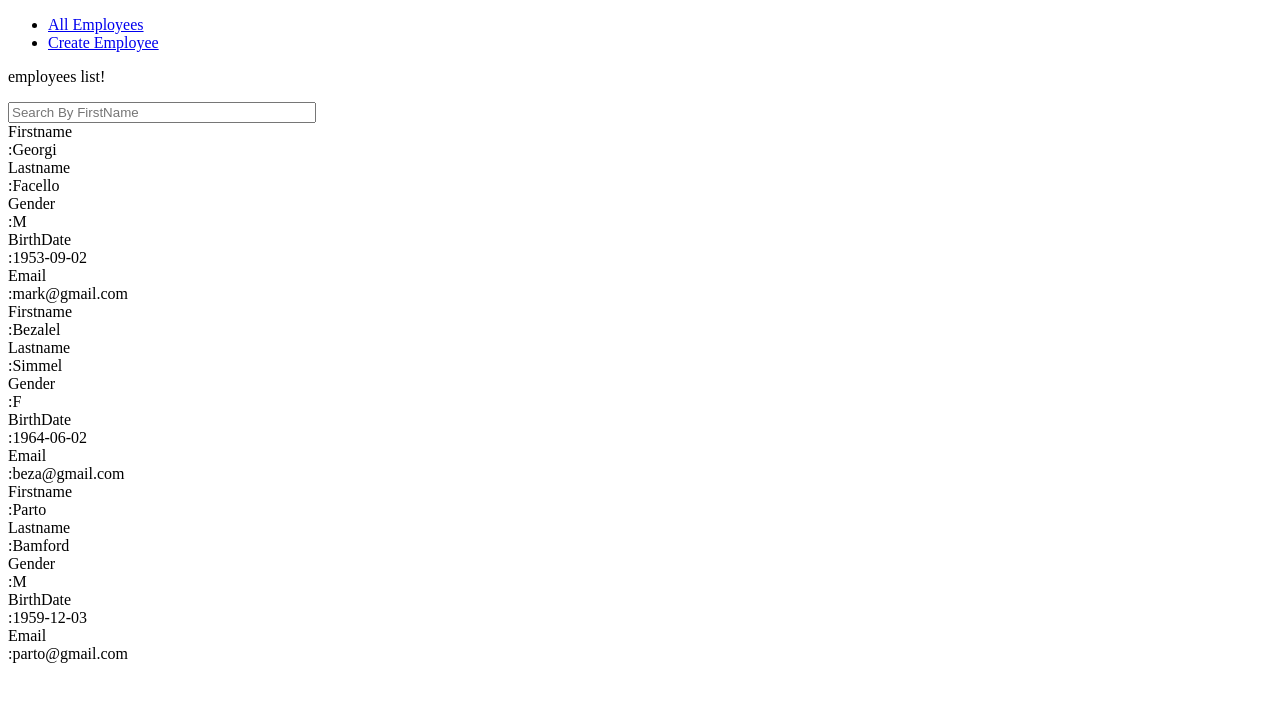
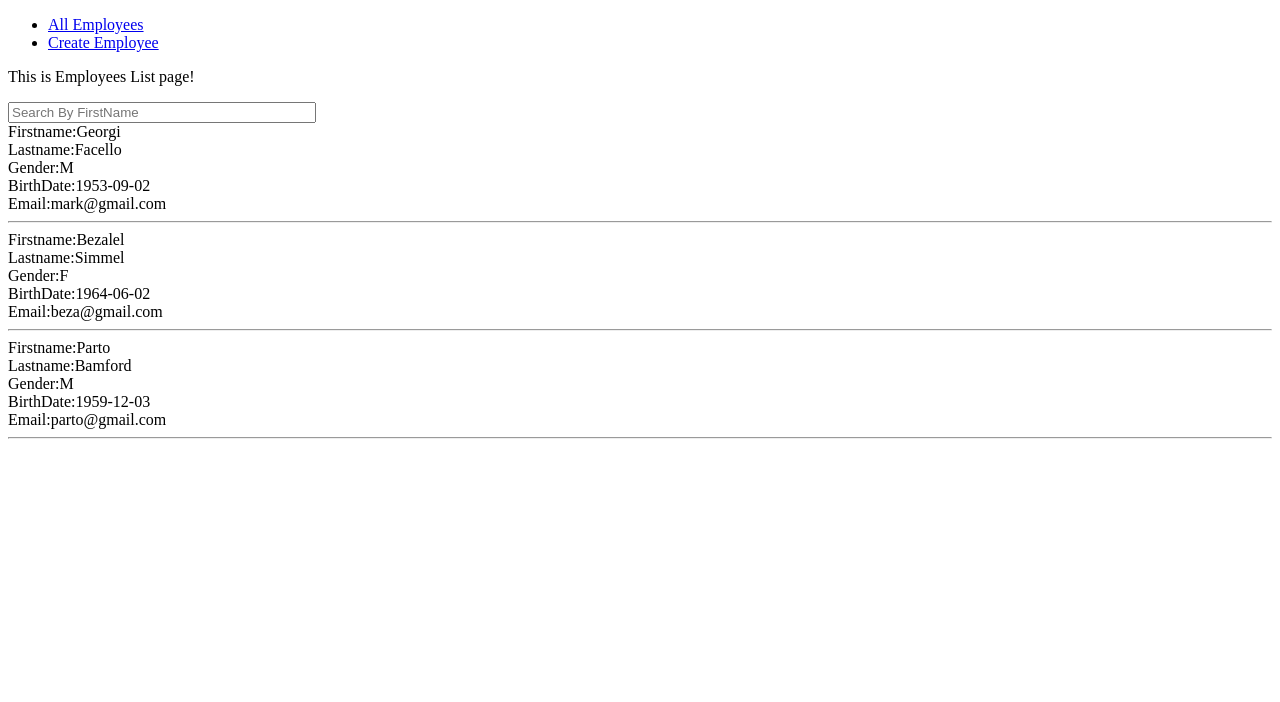
Before and after one commit to miaoshan/Angular-employee-app, an Angular app: page /employees in a window 1280 px wide. Shown: the top 702 px of the page. Built offline with nearby package versions, Linux system fonts and the light colour scheme.

Commit message:
style display page

```diff
--- a/src/app/employees/display-employee.component.html
+++ b/src/app/employees/display-employee.component.html
@@ -6,48 +6,34 @@
     <div class="col-xs-8">
       <div class="row vertical-align">
         <div class="col-xs-6">
-          Firstname
-        </div>
-        <div class="col-xs-6">
-          :{{employee.firstName}}
+          Firstname:{{employee.firstName}}
         </div>
       </div>
 
       <div class="row vertical-align">
         <div class="col-xs-6">
-          Lastname
-        </div>
-        <div class="col-xs-6">
-          :{{employee.lastName}}
+          Lastname:{{employee.lastName}}
         </div>
       </div>
 
       <div class="row vertical-align">
         <div class="col-xs-6">
-          Gender
-        </div>
-        <div class="col-xs-6">
-          :{{employee.gender}}
+          Gender:{{employee.gender}}
         </div>
       </div>
 
       <div class="row vertical-align">
         <div class="col-xs-6">
-          BirthDate
-        </div>
-        <div class="col-xs-6">
-          :{{employee.birthDate}}
+          BirthDate:{{employee.birthDate}}
         </div>
       </div>
 
       <div class="row vertical-align">
         <div class="col-xs-6">
-          Email
-        </div>
-        <div class="col-xs-6">
-          :{{employee.email}}
+          Email:{{employee.email}}
         </div>
       </div>
     </div>
   </div>
+  <hr>
 </div>
--- a/src/app/employees/employees.component.html
+++ b/src/app/employees/employees.component.html
@@ -1,4 +1,4 @@
-<p>employees list!</p>
+<p>This is Employees List page!</p>
 <div class="form-group">
   <input type="text" class="form-control" placeholder="Search By FirstName" style="width:300px"
     [(ngModel)]="searchTerm" />
```
